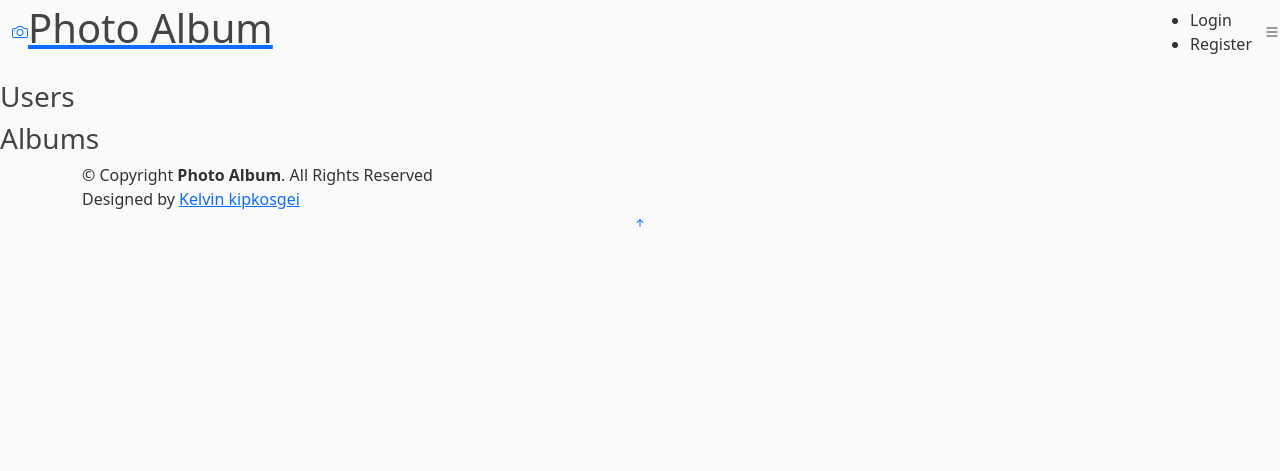
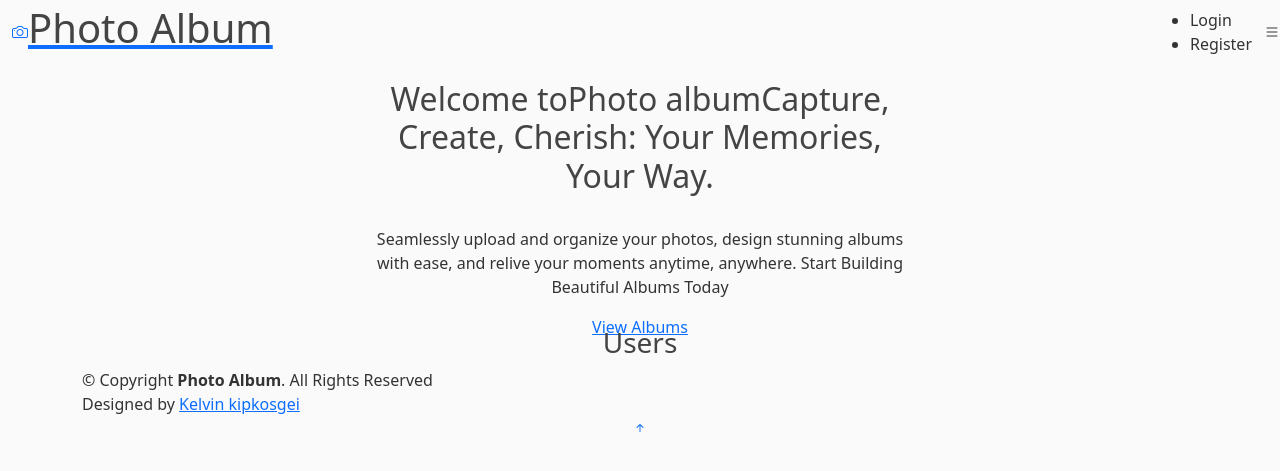
Before and after one commit to Sanga78/photoalbum, a Django app: page /home in a window 1280 px wide. Shown: the top 471 px of the page. Run offline with Django 4.2, Linux system fonts and the light colour scheme; data that the repository does not hold is empty; some libraries are stand-ins or nearby versions.

Commit message:
Update home.html
updated the home template

```diff
--- a/Album/Templates/home.html
+++ b/Album/Templates/home.html
@@ -1,29 +1,64 @@
 {% extends "base.html" %}
 {% block content %}
+<style>
+#gallery{
+  margin-top: -1%;
+}
+.username{
+  color: #27a776;
+  text-transform: capitalize;
+}
+h3{
+  text-align: center;
+}
+article{
+  border: 1px solid #fafafa;
+  padding: 1rem;
+  border-radius: 5px;
+}
+
+@media(max-width:991px) {
+  #gallery{
+  margin-top: 15%;
+}
+}
+
+@media(max-width:768px) {
+  #gallery{
+  margin-top: 18%;
+}
+}
+
+@media(max-width: 450px) {
+  #gallery{
+  margin-top: 28%;
+}
+article{
+  padding: .5rem;
+}
+}
+
+</style>
+<section id="hero" class="hero d-flex flex-column justify-content-center align-items-center" data-aos="fade" data-aos-delay="1500">
+  <div class="container">
+    <div class="row justify-content-center">
+      <div class="col-lg-6 text-center">
+        <h2>Welcome to<span>Photo album</span>Capture, Create, Cherish: Your Memories, Your Way.</h2>
+        <p><br>Seamlessly upload and organize your photos, design stunning albums with ease, and relive your moments anytime, anywhere. Start Building Beautiful Albums Today</p>
+        <a class="btn-get-started" href="">View Albums</a>
+      </div>
+    </div>
+  </div>
+</section><!-- End Hero Section -->
+
+<section id="gallery" class="gallery">
   <h3>Users</h3>
       {% for user in users %}
-          <p>{{ user.username }} - Albums: {{ user.album_set.count }}</p>
+          <p><span class="username">{{ user.username }}</span> , Has {{ user.album_set.count }} Albums</p>
       {% endfor %}
-
-  <h3>Albums</h3>
-    {% for album in albums %}
-        <article class="media content-section">
-          <img class="rounded-circle article-img" src="{{ album.user.profile.image.url }}">
-          <div class="media-body">
-            <div class="article-metadata">
-              <a class="mr-2" href="{%url 'user_detail' album.user.id%}">{{ album.user }}</a>
-              <small class="text-muted">{{ album.date_created|date:"F d, Y" }}</small>
-            </div>
-            {%if user == album.user %}
-              <h2><a class="article-title" href="{% url 'album-detail' album.id %}">{{ album.album_title }}</a></h2><p>photos: {{ album.photo_set.count}}</p>
-            {%else%}
-              <h2>{{ album.album_title }}</h2> <P>photos: {{ album.photo_set.count}}</P>
-            {%endif%}
-
-          </div>
-        </article>
-    {% endfor %}
-
+  </div>
+  </div>
+</section><!-- End Gallery Section -->
     {%if is_paginated %}
         {%if page_obj.has_previous%}
           <a class="btn btn-outline-info mb-4" href="?page=1">First</a>
```
